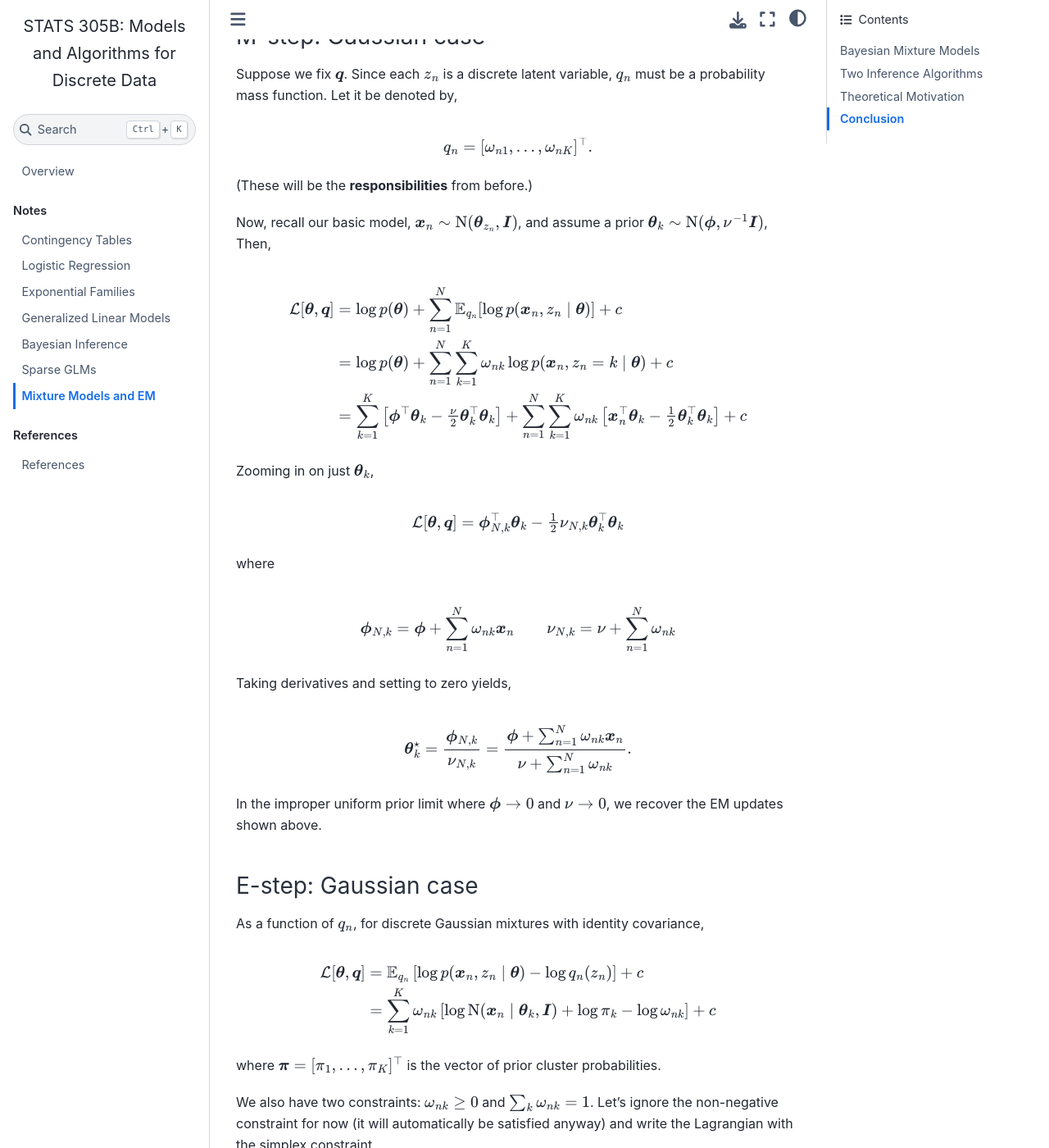
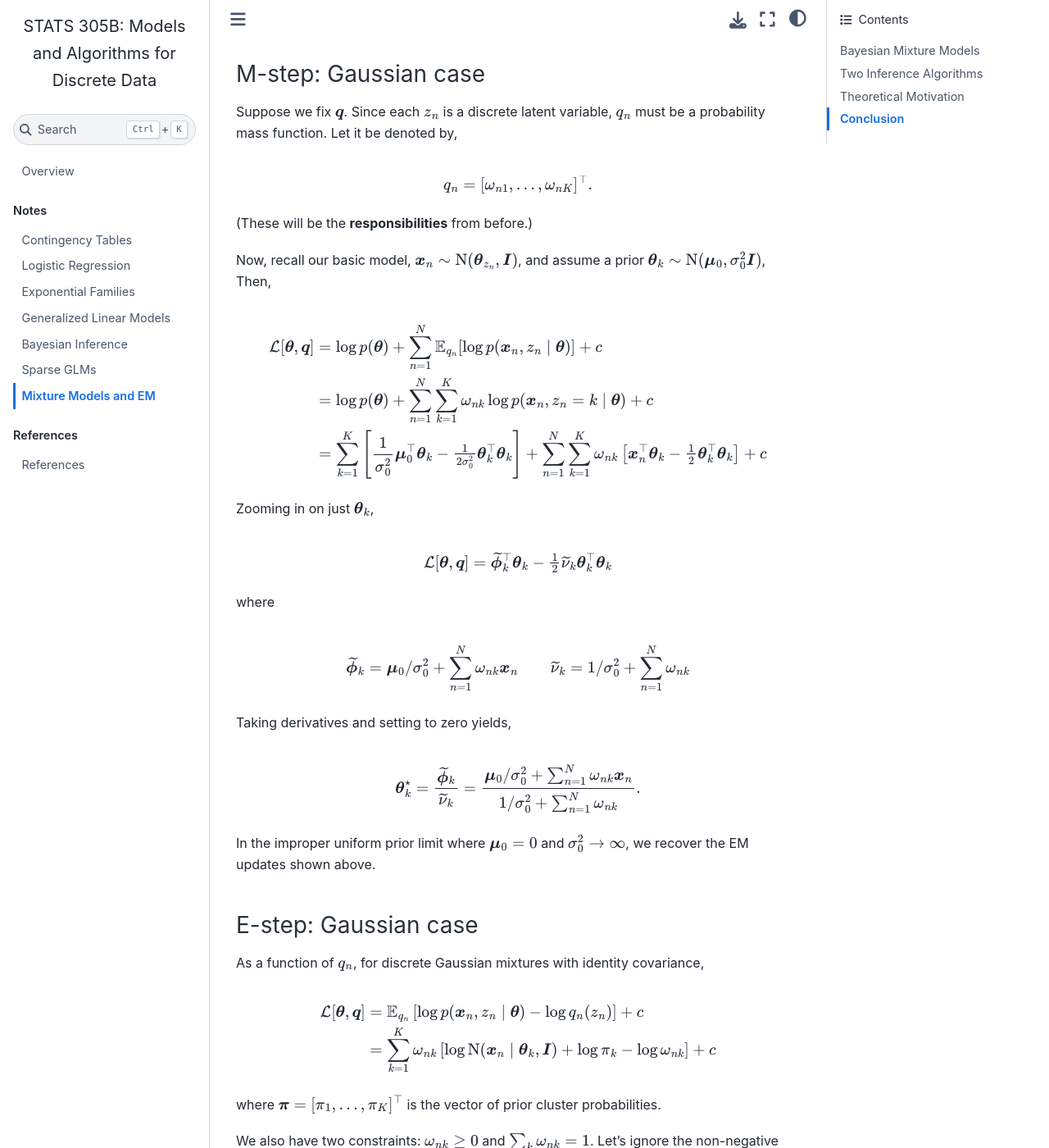
Before and after one commit to slinderman/stats305b, a Jupyter Book: the page built from lectures/09_mixtures.md, in a window 1280 px wide and 1400 px high, scrolled down 4304 px. Shown: the whole window at 82% size. Built offline with Jupyter Book 1.0.4 settings and Sphinx 7.4.7 and the Sphinx Book theme 1.1.4, drawn with Linux system fonts in a browser that asks for light colours; pages that are not in the unit, such as notebooks, are missing from menus; some of the changed text lies outside the part shown.

Commit message:
updating lecture 9 notes

```diff
--- a/lectures/09_mixtures.md
+++ b/lectures/09_mixtures.md
@@ -9,7 +9,7 @@
 - $z_n \in \{1, \ldots, K\}$ be a latent variable denoting the cluster assignment of the $n$-th data point
 - $\mbtheta_k$ be natural parameters of cluster $k$.
 - $\mbpi \in \Delta_{K-1}$ be cluster proportions (probabilities).
-- $\mbphi, \nu$ be hyperparameters of the prior on $\mbtheta$.
+<!-- - $\mbphi, \nu$ be hyperparameters of the prior on $\mbtheta$. -->
 - $\mbalpha \in \reals_+^{K}$ be the concentration of the prior on $\mbpi$.
 
 The generative model is as follows
@@ -22,7 +22,7 @@
 >
 > 2. Sample the parameters for each component:
 >     \begin{align*}
-          \mbtheta_k &\iid{\sim} p(\mbtheta \mid \mbphi, \nu) \quad \text{for } k = 1, \ldots, K
+          \mbtheta_k &\iid{\sim} p(\mbtheta) \quad \text{for } k = 1, \ldots, K
       \end{align*}
 >
 > 3. Sample the assignment of each data point:
@@ -38,9 +38,9 @@
 ### Joint distribution
 The joint distribution is,
 \begin{align*}
-    p(\mbpi, \{\mbtheta_k\}_{k=1}^K, \{(z_n, \mbx_n)\}_{n=1}^N \mid \mbphi, \nu, \mbalpha)
+    p(\mbpi, \{\mbtheta_k\}_{k=1}^K, \{(z_n, \mbx_n)\}_{n=1}^N \mid)
     &\propto
-    p(\mbpi \mid \mbalpha) \prod_{k=1}^K p(\mbtheta_k \mid \mbphi, \nu) \prod_{n=1}^N \prod_{k=1}^K \left[ \pi_k \, p(\mbx_n \mid \mbtheta_k) \right]^{\bbI[z_n = k]}
+    p(\mbpi \mid \mbalpha) \prod_{k=1}^K p(\mbtheta_k) \prod_{n=1}^N \prod_{k=1}^K \left[ \pi_k \, p(\mbx_n \mid \mbtheta_k) \right]^{\bbI[z_n = k]}
 \end{align*}
 
 ### Exponential family mixture models
@@ -63,9 +63,12 @@
 
 The conjugate prior is a Gaussian prior on the mean:
 \begin{align*}
-    p(\mbtheta_k \mid \mbphi, \nu) &= \mathrm{N}(\nu^{-1} \mbphi, \nu^{-1} \mbI) \nonumber \\
-    &\propto \exp \left\{\mbphi^\top \mbtheta_k -\tfrac{\nu}{2} \mbtheta_k^\top \mbtheta_k \right\}
+    p(\mbtheta_k) &= \mathrm{N}(\mbmu_0, \sigma_0^{2} \mbI) \nonumber \\
+    &\propto \exp \left\{-\tfrac{1}{2 \sigma_0^2} (\mbtheta_k - \mbmu_0)^\top (\mbtheta_k - \mbmu_0) \right\}
 \end{align*}
+
+In exponential family form, the prior precision is $\nu = 1/\sigma_0^2$ and the prior precision-weighted mean is $\mbphi = \mbmu_0 / \sigma_0^2$.
+
 :::
 
 ## Two Inference Algorithms
@@ -160,33 +163,34 @@
 \end{align*}
 (These will be the **responsibilities** from before.)
 
-Now, recall our basic model, $\mbx_n \sim \mathrm{N}(\mbtheta_{z_n}, \mbI)$, and assume a prior $\mbtheta_k \sim \mathrm{N}(\mbphi, \nu^{-1} \mbI)$, Then,
+Now, recall our basic model, $\mbx_n \sim \mathrm{N}(\mbtheta_{z_n}, \mbI)$, and assume a prior $\mbtheta_k \sim \mathrm{N}(\mbmu_0, \sigma_0^2 \mbI)$, Then,
 \begin{align*}
     \cL[\mbtheta, \mbq]
     &= \log p(\mbtheta) +
     \sum_{n=1}^N \E_{q_n} [\log p(\mbx_n, z_n \mid \mbtheta)] + c \\
     &= \log p(\mbtheta) +
     \sum_{n=1}^N \sum_{k=1}^K \omega_{nk} \log p(\mbx_n, z_n=k \mid \mbtheta) + c \\
-    &= \sum_{k=1}^K \left[\mbphi^\top \mbtheta_k - \tfrac{\nu}{2} \mbtheta_k^\top \mbtheta_k \right] +
+    &= \sum_{k=1}^K \left[\frac{1}{\sigma_0^2} \mbmu_0^\top \mbtheta_k - \tfrac{1}{2 \sigma_0^2} \mbtheta_k^\top \mbtheta_k \right] +
     \sum_{n=1}^N \sum_{k=1}^K \omega_{nk} \left[ \mbx_n^\top \mbtheta_k - \tfrac{1}{2} \mbtheta_k^\top \mbtheta_k \right] + c
 \end{align*}
 
 Zooming in on just $\mbtheta_k$,
 \begin{align*}
     \cL[\mbtheta, \mbq]
-    &= \mbphi_{N,k}^\top \mbtheta_k - \tfrac{1}{2} \nu_{N,k} \mbtheta_k^\top \mbtheta_k
+    &= \widetilde{\mbphi}_{k}^\top \mbtheta_k - \tfrac{1}{2} \widetilde{\nu}_{k} \mbtheta_k^\top \mbtheta_k
 \end{align*}
 where
 \begin{align*}
-    \mbphi_{N,k} &= \mbphi + \sum_{n=1}^N \omega_{nk} \mbx_n
+    \widetilde{\mbphi}_{k} &= \mbmu_0 / \sigma_0^2 + \sum_{n=1}^N \omega_{nk} \mbx_n
     \qquad
-    \nu_{N,k} = \nu + \sum_{n=1}^N \omega_{nk}
+    \widetilde{\nu}_{k} = 1/\sigma_0^2 + \sum_{n=1}^N \omega_{nk}
 \end{align*}
 Taking derivatives and setting to zero yields,
 \begin{align*}
-    \mbtheta_k^\star &=  \frac{\mbphi_{N,k}}{\nu_{N,k}} = \frac{\mbphi + \sum_{n=1}^N \omega_{nk} \mbx_n}{\nu + \sum_{n=1}^N \omega_{nk}}.
+    \mbtheta_k^\star &=  \frac{\widetilde{\mbphi}_{k}}{\widetilde{\nu}_{k}}
+    = \frac{\mbmu_0/\sigma_0^2 + \sum_{n=1}^N \omega_{nk} \mbx_n}{1/\sigma_0^2 + \sum_{n=1}^N \omega_{nk}}.
 \end{align*}
-In the improper uniform prior limit where $\mbphi \to 0$ and $\nu \to 0$, we recover the EM updates shown above.
+In the improper uniform prior limit where $\mbmu_0 = 0$ and $\sigma_0^2 \to \infty$, we recover the EM updates shown above.
 
 ### E-step: Gaussian case
 As a function of $q_n$, for discrete Gaussian mixtures with identity covariance,
@@ -233,15 +237,16 @@
     &= \log p(\{\mbx_n\}_{n=1}^N, \mbtheta)
 \end{align*}
 
-:::{admonition} Note
+:::{admonition} EM as a minorize-maximize (MM) algorithm
 :class: tip
-<center>
-<b>The ELBO is tight after the E-step!</b>
-</center>
+Note that the <b>The ELBO is tight after the E-step!</b>.
+
+We can view the EM algorihtm as a **minorize-maximize (MM)** algorithm where we iteratively lower bound the ELBO and and then maximize the lower bound.
 :::
 
+<!--
 ### EM as a minorize-maximize (MM) algorithm
-<!-- \begin{figure}
+ \begin{figure}
     \centering
     \includegraphics[width=3.5in]{figures/lecture7/em.png}
     \caption{Bishop, Figure 9.14: EM alternates between constructing a lower bound (minorizing) and finding new parameters that maximize it.}
@@ -264,21 +269,21 @@
 Zooming in on just $\mbtheta_k$,
 \begin{align*}
     \cL[\mbtheta, \mbq]
-    &= \mbphi_{N,k}^\top \mbtheta_k - \nu_{N,k} A(\mbtheta_k)
+    &= \widetilde{\mbphi}_{k}^\top \mbtheta_k - \widetilde{\nu}_{k} A(\mbtheta_k)
 \end{align*}
 where
 \begin{align*}
-    \mbphi_{N,k} &= \mbphi + \sum_{n=1}^N \omega_{nk} t(\mbx_n)
+    \widetilde{\mbphi}_{k} &= \mbphi + \sum_{n=1}^N \omega_{nk} t(\mbx_n)
     \qquad
-    \nu_{N,k} = \nu + \sum_{n=1}^N \omega_{nk}
+    \widetilde{\nu}_{k} = \nu + \sum_{n=1}^N \omega_{nk}
 \end{align*}
 Taking derivatives and setting to zero yields,
 \begin{align*}
     \label{eq:gen_mstep}
-    \mbtheta_k^* &= \left[\nabla A \right]^{-1} \left(\frac{\mbphi_{N,k}}{\nu_{N,k}}\right)
+    \mbtheta_k^* &= \left[\nabla A \right]^{-1} \left(\frac{\widetilde{\mbphi}_{k}}{\widetilde{\nu}_{k}}\right)
 \end{align*}
 
-Recall that $\nabla A^{-1}: \cM \mapsto \Omega$ is a mapping from mean parameters to natural parameters (and the inverse exists for minimal exponential families). Thus, the generic M-step above amounts to finding the natural parameters $\mbtheta_k^*$ that yield the expected sufficient statistics $\mbphi_{N,k} / \nu_{N,k}$ by inverting the gradient mapping.
+Recall that $\nabla A^{-1}: \cM \mapsto \Omega$ is a mapping from mean parameters to natural parameters (and the inverse exists for minimal exponential families). Thus, the generic M-step above amounts to finding the natural parameters $\mbtheta_k^*$ that yield the expected sufficient statistics $\widetilde{\mbphi}_{k} / \widetilde{\nu}_{k}$ by inverting the gradient mapping.
 
 ### E-step: General Case
 In our first pass, we assumed $q_n$ was a finite pmf. More generally, $q_n$ will be a probability density function, and optimizing over functions usually requires the _calculus of variations_. (Ugh!)
```
